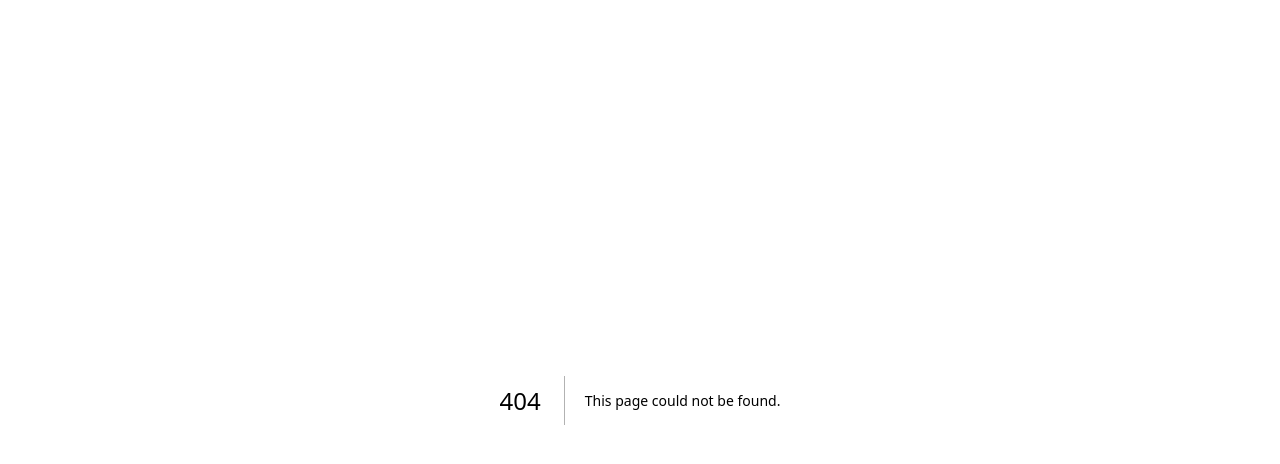
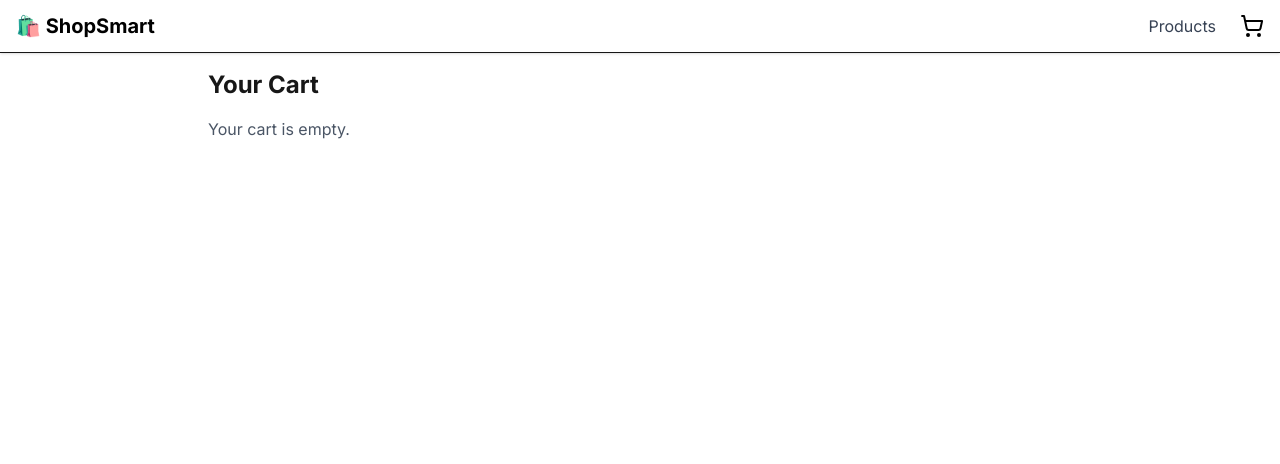
Before and after one commit to shreyas367/ecom, a Next.js app: page /cart in a window 1280 px wide. Before the commit this address had no page. Shown: the top 464 px of the page. Built offline with nearby package versions, Linux system fonts and the light colour scheme.

Commit message:
asdfgyuifdsftyu8iufdgyui

```diff
--- a/package.json
+++ b/package.json
@@ -22,6 +22,7 @@
     "react-dom": "19.1.0",
     "react-hook-form": "^7.61.1",
     "react-toastify": "^11.0.5",
+    "sonner": "^2.0.6",
     "zod": "^4.0.14",
     "zustand": "^5.0.6"
   },
--- /dev/null
+++ b/src/app/cart/page.tsx
@@ -0,0 +1,49 @@
+"use client";
+
+import { useCart } from "@/context/CartContext";
+
+export default function CartPage() {
+  const { cart, removeFromCart, clearCart } = useCart();
+  const total = cart.reduce((sum, item) => sum + item.price * item.quantity, 0);
+
+  return (
+    <div className="max-w-4xl mx-auto p-4">
+      <h1 className="text-2xl font-bold mb-4">Your Cart</h1>
+
+      {cart.length === 0 ? (
+        <p className="text-gray-600">Your cart is empty.</p>
+      ) : (
+        <div className="space-y-4">
+          {cart.map((item) => (
+            <div key={item._id} className="flex items-center justify-between border p-3 rounded">
+              <div className="flex items-center gap-4">
+                <img src={item.image} alt={item.title} className="w-16 h-16 object-cover rounded" />
+                <div>
+                  <p className="font-semibold">{item.title}</p>
+                  <p className="text-sm text-gray-500">Qty: {item.quantity}</p>
+                  <p className="text-sm font-medium text-blue-600">₹{item.price * item.quantity}</p>
+                </div>
+              </div>
+              <button
+                onClick={() => removeFromCart(item._id)}
+                className="text-red-500 hover:underline"
+              >
+                Remove
+              </button>
+            </div>
+          ))}
+
+          <div className="flex justify-between items-center mt-6">
+            <p className="text-lg font-bold">Total: ₹{total}</p>
+            <button
+              onClick={clearCart}
+              className="bg-red-600 text-white px-4 py-2 rounded hover:bg-red-700"
+            >
+              Clear Cart
+            </button>
+          </div>
+        </div>
+      )}
+    </div>
+  );
+}
--- a/src/app/layout.tsx
+++ b/src/app/layout.tsx
@@ -1,15 +1,29 @@
-// src/app/layout.tsx or wherever your root layout is
-"use client";
+'use client';
+import "./globals.css";
+import type { Metadata } from "next";
+import { Inter } from "next/font/google";
+import { CartProvider } from "@/context/CartContext";
+import Navbar from "@/components/Navbar";
+import { SessionProvider } from "next-auth/react";
 
-import "./globals.css";
-import { SessionProvider } from "next-auth/react";
-import type { ReactNode } from "react";
+const inter = Inter({ subsets: ["latin"] });
 
-export default function RootLayout({ children }: { children: ReactNode }) {
+
+
+export default function RootLayout({
+  children,
+}: {
+  children: React.ReactNode;
+}) {
   return (
     <html lang="en">
-      <body>
-        <SessionProvider>{children}</SessionProvider>
+      <body className={inter.className}>
+        <SessionProvider>
+          <CartProvider>
+            <Navbar />
+            {children}
+          </CartProvider>
+        </SessionProvider>
       </body>
     </html>
   );
--- /dev/null
+++ b/src/components/Navbar.tsx
@@ -0,0 +1,35 @@
+"use client";
+
+import Link from "next/link";
+import { useCart } from "@/context/CartContext";
+import { ShoppingCart } from "lucide-react";
+
+export default function Navbar() {
+  const { cart } = useCart();
+  const totalItems = cart.reduce((sum, item) => sum + item.quantity, 0);
+
+  return (
+    <nav className="bg-white border-b shadow-sm sticky top-0 z-50">
+      <div className="max-w-7xl mx-auto px-4 py-3 flex justify-between items-center">
+        <Link href="/" className="text-xl font-bold text-black">
+          🛍️ ShopSmart
+        </Link>
+
+        <div className="flex items-center gap-6">
+          <Link href="/products" className="text-gray-700 hover:text-black transition">
+            Products
+          </Link>
+
+          <Link href="/cart" className="relative">
+            <ShoppingCart className="w-6 h-6 text-black" />
+            {totalItems > 0 && (
+              <span className="absolute -top-2 -right-2 bg-red-500 text-white text-xs px-1.5 py-0.5 rounded-full">
+                {totalItems}
+              </span>
+            )}
+          </Link>
+        </div>
+      </div>
+    </nav>
+  );
+}
--- /dev/null
+++ b/src/context/CartContext.tsx
@@ -0,0 +1,65 @@
+"use client";
+
+import { createContext, useContext, useEffect, useState, ReactNode } from "react";
+
+type CartItem = {
+  _id: string;
+  title: string;
+  image: string;
+  price: number;
+  quantity: number;
+};
+
+type CartContextType = {
+  cart: CartItem[];
+  addToCart: (item: CartItem) => void;
+  removeFromCart: (_id: string) => void;
+  clearCart: () => void;
+};
+
+const CartContext = createContext<CartContextType | null>(null);
+
+export const useCart = () => {
+  const context = useContext(CartContext);
+  if (!context) throw new Error("useCart must be used within CartProvider");
+  return context;
+};
+
+export const CartProvider = ({ children }: { children: ReactNode }) => {
+  const [cart, setCart] = useState<CartItem[]>([]);
+
+  // Load from localStorage on mount
+  useEffect(() => {
+    const saved = localStorage.getItem("cart");
+    if (saved) setCart(JSON.parse(saved));
+  }, []);
+
+  // Save to localStorage on update
+  useEffect(() => {
+    localStorage.setItem("cart", JSON.stringify(cart));
+  }, [cart]);
+
+  const addToCart = (item: CartItem) => {
+    setCart((prev) => {
+      const exists = prev.find((i) => i._id === item._id);
+      if (exists) {
+        return prev.map((i) =>
+          i._id === item._id ? { ...i, quantity: i.quantity + item.quantity } : i
+        );
+      }
+      return [...prev, item];
+    });
+  };
+
+  const removeFromCart = (_id: string) => {
+    setCart((prev) => prev.filter((i) => i._id !== _id));
+  };
+
+  const clearCart = () => setCart([]);
+
+  return (
+    <CartContext.Provider value={{ cart, addToCart, removeFromCart, clearCart }}>
+      {children}
+    </CartContext.Provider>
+  );
+};
--- a/src/lib/productService.ts
+++ b/src/lib/productService.ts
@@ -5,7 +5,7 @@ import Product from "@/models/Product";
 
 export async function getProductById(id: string) {
   await connectDB();
-   console.log("🔍 Fetching product from server:", id);
+
   try {
     const product = await Product.findById(id);
     if (!product) return null;
```
Also changed, not shown: 1 other file (tests, documents, lock files or other folders).
